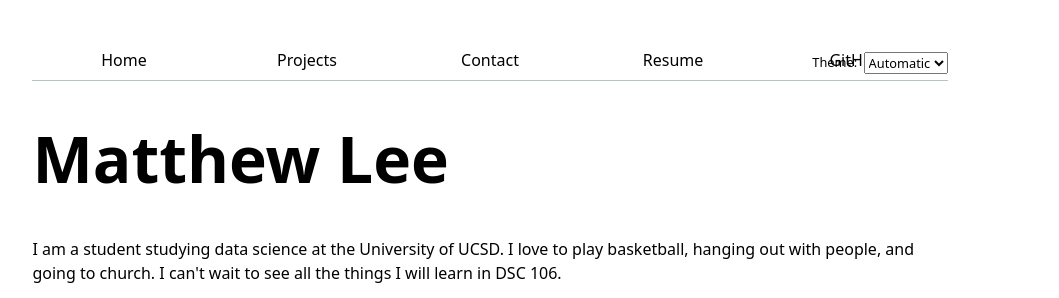
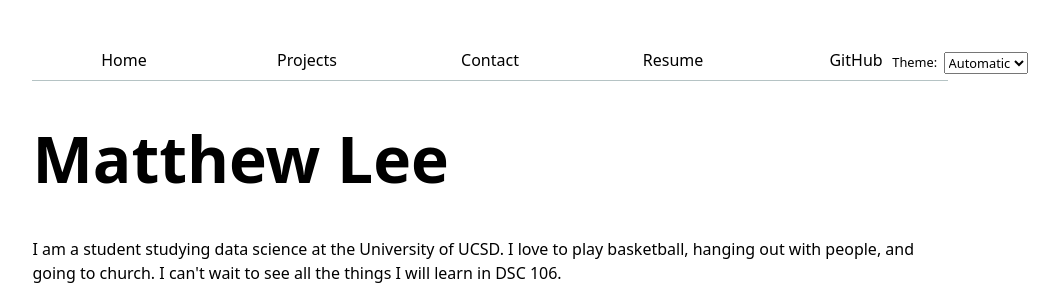
Before and after one commit to MatthewLee117/Portfolio, a plain HTML site: page index.html in a window 1280 px wide. Shown: the top 298 px of the page, without its empty margins (150-1209 px from the left). Drawn offline with Linux system fonts and the light colour scheme; grey boxes are pictures that could not be loaded.

Commit message:
switch farther right

```diff
--- a/style.css
+++ b/style.css
@@ -55,7 +55,7 @@ nav a:hover {
 .color-scheme {
   position: absolute;
   top: 0.75rem;
-  right: 1rem;
+  right: -4rem;
   z-index: 10;
   font-size: 80%;
   display: flex;
```
